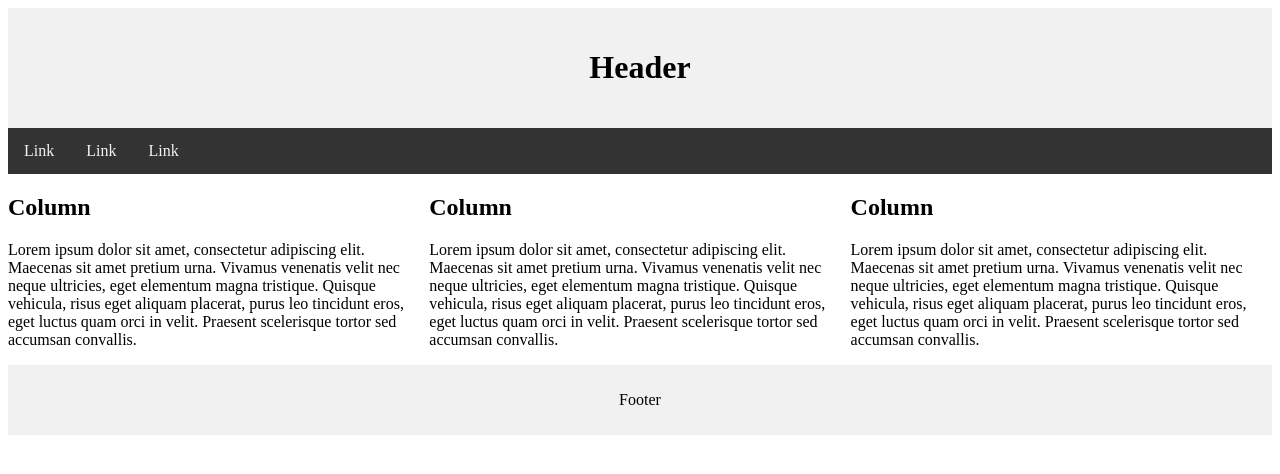
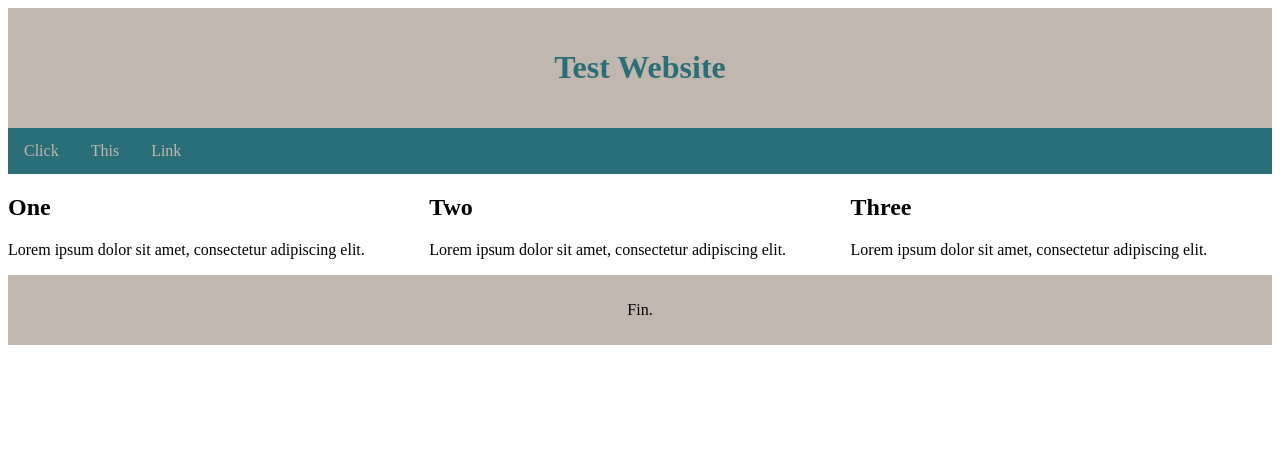
Before and after one commit to carlyannrich/test, a plain HTML site: page index.html in a window 1280 px wide. Drawn offline with Linux system fonts and the light colour scheme.

Commit message:
updated content and colour changes

```diff
--- a/index.html
+++ b/index.html
@@ -12,49 +12,34 @@
 
 <body>
     <div class="header">
-        <h1>Header</h1>
+        <h1>Test Website</h1>
     </div>
 
     <div class="topnav">
-        <a href="#">Link</a>
-        <a href="#">Link</a>
+        <a href="#">Click</a>
+        <a href="#">This</a>
         <a href="#">Link</a>
     </div>
 
     <div class="row">
         <div class="column">
-            <h2>Column</h2>
-            <p>Lorem ipsum dolor sit amet, consectetur adipiscing elit. Maecenas sit amet pretium urna. Vivamus
-                venenatis
-                velit nec neque ultricies, eget elementum magna tristique. Quisque vehicula, risus eget aliquam
-                placerat,
-                purus leo tincidunt eros, eget luctus quam orci in velit. Praesent scelerisque tortor sed accumsan
-                convallis.</p>
+            <h2>One</h2>
+            <p>Lorem ipsum dolor sit amet, consectetur adipiscing elit.</p>
         </div>
 
         <div class="column">
-            <h2>Column</h2>
-            <p>Lorem ipsum dolor sit amet, consectetur adipiscing elit. Maecenas sit amet pretium urna. Vivamus
-                venenatis
-                velit nec neque ultricies, eget elementum magna tristique. Quisque vehicula, risus eget aliquam
-                placerat,
-                purus leo tincidunt eros, eget luctus quam orci in velit. Praesent scelerisque tortor sed accumsan
-                convallis.</p>
+            <h2>Two</h2>
+            <p>Lorem ipsum dolor sit amet, consectetur adipiscing elit.</p>
         </div>
 
         <div class="column">
-            <h2>Column</h2>
-            <p>Lorem ipsum dolor sit amet, consectetur adipiscing elit. Maecenas sit amet pretium urna. Vivamus
-                venenatis
-                velit nec neque ultricies, eget elementum magna tristique. Quisque vehicula, risus eget aliquam
-                placerat,
-                purus leo tincidunt eros, eget luctus quam orci in velit. Praesent scelerisque tortor sed accumsan
-                convallis.</p>
+            <h2>Three</h2>
+            <p>Lorem ipsum dolor sit amet, consectetur adipiscing elit.</p>
         </div>
     </div>
 
     <div class="footer">
-        <p>Footer</p>
+        <p>Fin.</p>
     </div>
 
 </body>
--- a/style.css
+++ b/style.css
@@ -1,14 +1,15 @@
 .header {
-    background-color: #F1F1F1;
+    background-color: #c2b7af;
     text-align: center;
     padding: 20px;
+    color: #2a6e77;
 }
 
 /* The navbar container */
 
 .topnav {
     overflow: hidden;
-    background-color: #333;
+    background-color: #2a6e77;
 }
 
 /* Navbar links */
@@ -16,7 +17,7 @@
 .topnav a {
     float: left;
     display: block;
-    color: #f2f2f2;
+    color: #c2b7af;
     text-align: center;
     padding: 14px 16px;
     text-decoration: none;
@@ -25,8 +26,8 @@
 /* Links - change color on hover */
 
 .topnav a:hover {
-    background-color: #ddd;
-    color: black;
+    background-color: #c2b7af;
+    color: #2a6e77;
 }
 
 /* Create three equal columns that floats next to each other */
@@ -53,7 +54,7 @@
 }
 
 .footer {
-    background-color: #F1F1F1;
+    background-color: #c2b7af;
     text-align: center;
     padding: 10px;
 }
```
